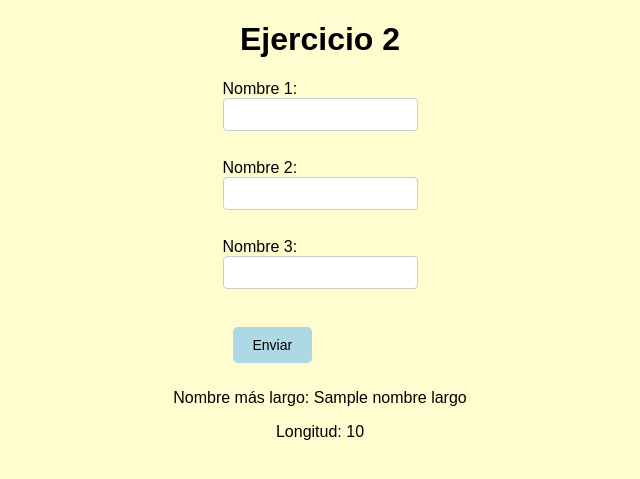
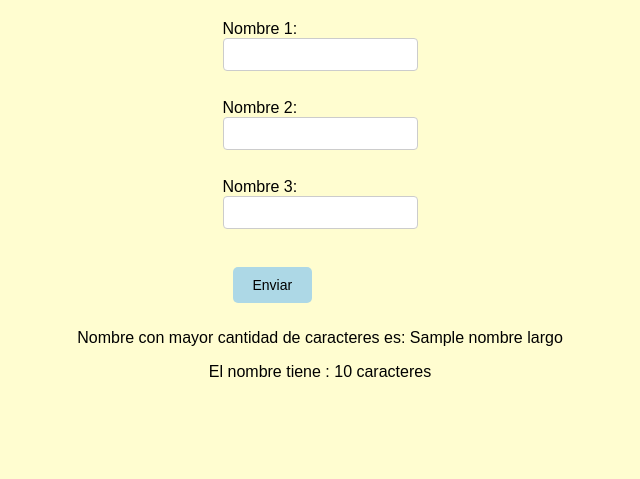
Before and after one commit to cesssssar/EvaluacionU3, a Flask app: template UNIDAD3/templates/ejercicio2.html in a window 1280 px wide. Shown: the top 479 px of the page, without its empty margins (320-960 px from the left). Run offline with Flask 3, Linux system fonts and the light colour scheme; the template is opened without the code that fills it: most values are stand-ins (such as "Sample title", 1, 10 or a date in 2020).

Commit message:
Hice un cambio en la pagina del ejercicio2

```diff
--- a/UNIDAD3/templates/ejercicio2.html
+++ b/UNIDAD3/templates/ejercicio2.html
@@ -4,7 +4,6 @@
     <link rel="stylesheet" type="text/css" href="/static/styles.css">
 </head>
 <body>
-    <h1>Ejercicio 2</h1>
     <form method="POST">
         Nombre 1: <input type="text" name="nombre1" required><br>
         Nombre 2: <input type="text" name="nombre2" required><br>
@@ -12,8 +11,8 @@
         <button type="submit">Enviar</button>
     </form>
     {% if nombre_largo is not none %}
-    <p>Nombre más largo: {{ nombre_largo }}</p>
-    <p>Longitud: {{ longitud }}</p>
+    <p>Nombre con mayor cantidad de caracteres es: {{ nombre_largo }}</p>
+    <p>El nombre tiene : {{ longitud }} caracteres</p>
     {% endif %}
 </body>
 </html>
```
